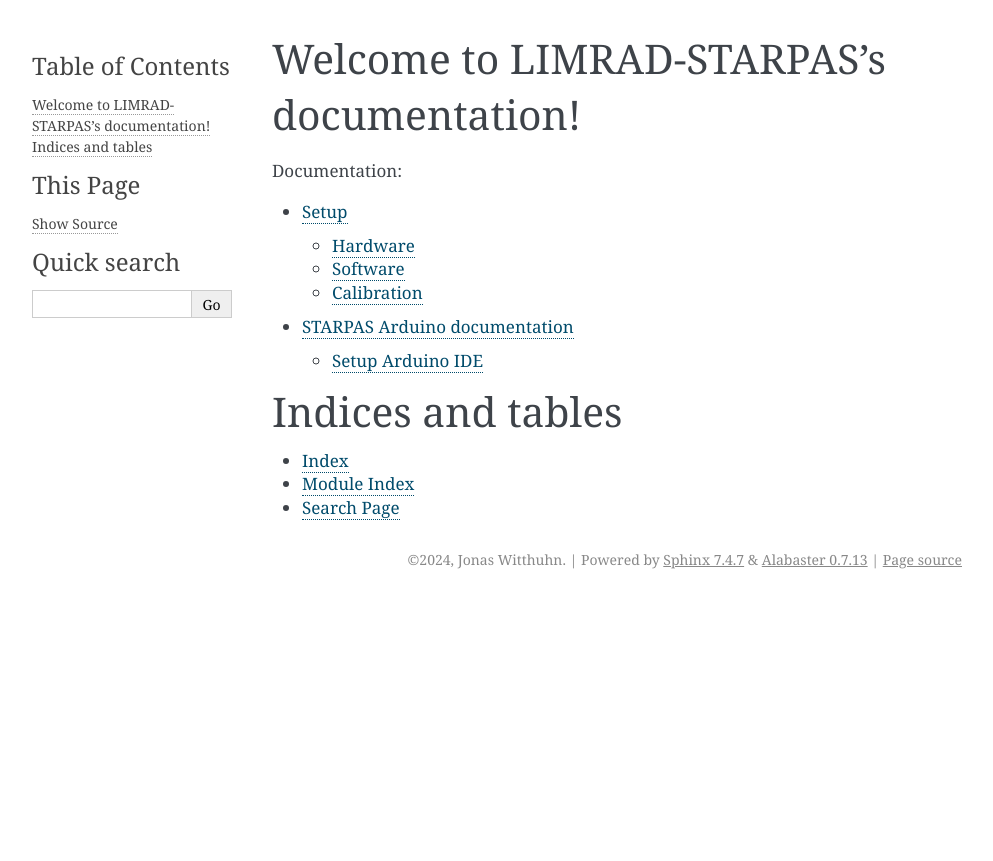
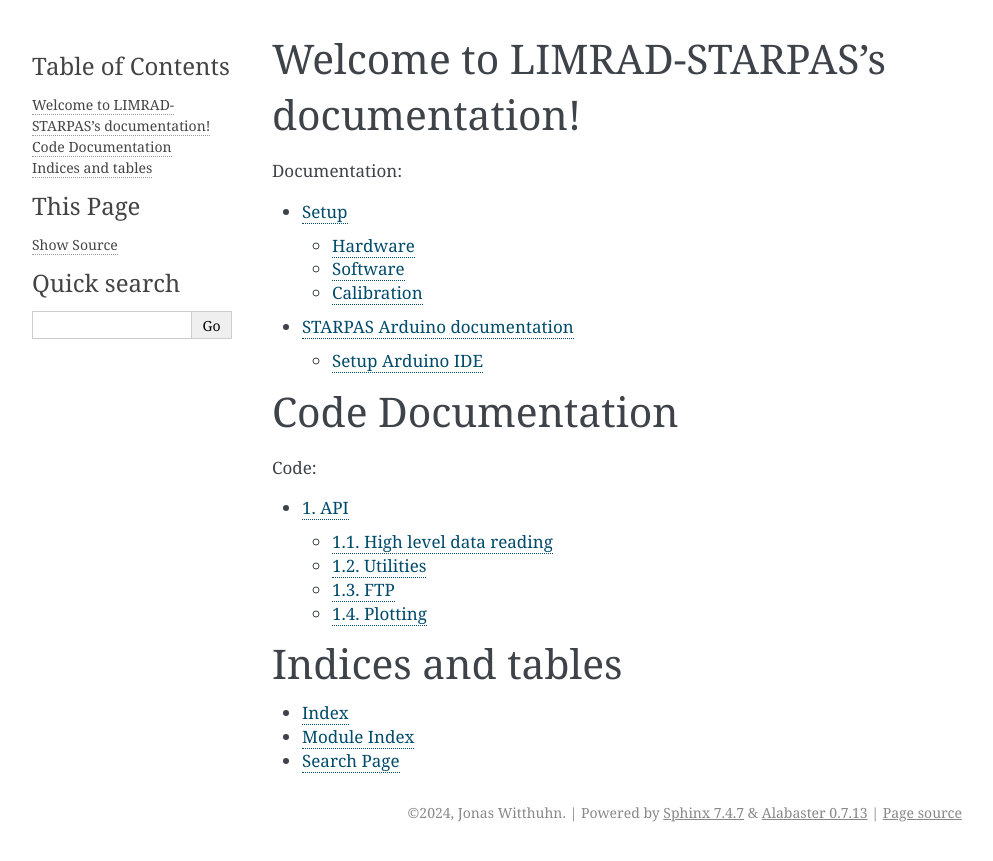
Before and after one commit to remsens-lim/limrad-starpas, a Sphinx documentation site: the page built from docs/source/index.rst, in a window 1280 px wide. Shown: the top 861 px of the page, without its empty margins (148-1141 px from the left). Built offline with Sphinx 7.4.7, drawn with Linux system fonts in a browser that asks for light colours.

Commit message:
add code docs

```diff
--- /dev/null
+++ b/docs/source/code_docs/autodocs.rst
@@ -0,0 +1,31 @@
+-----
+API
+-----
+
+.. starpas:
+
+High level data reading
+=======================
+   .. automodule:: starpas.data
+      :members:
+
+.. Utilities:
+
+Utilities
+===========
+   .. automodule:: starpas.utils
+      :members:
+
+.. FTP:
+
+FTP
+==========
+   .. automodule:: starpas.ftp
+      :members:
+
+.. Plotting:
+
+Plotting
+==========
+   .. automodule:: starpas.plotutils
+      :members:
--- a/docs/source/index.rst
+++ b/docs/source/index.rst
@@ -13,6 +13,15 @@
    starpas/setup.md
    arduino/setup.md
 
+Code Documentation
+==================================
+
+.. toctree::
+   :maxdepth: 2
+   :numbered:
+   :caption: Code:
+
+   code_docs/autodocs.rst
 
 Indices and tables
 ==================
```
